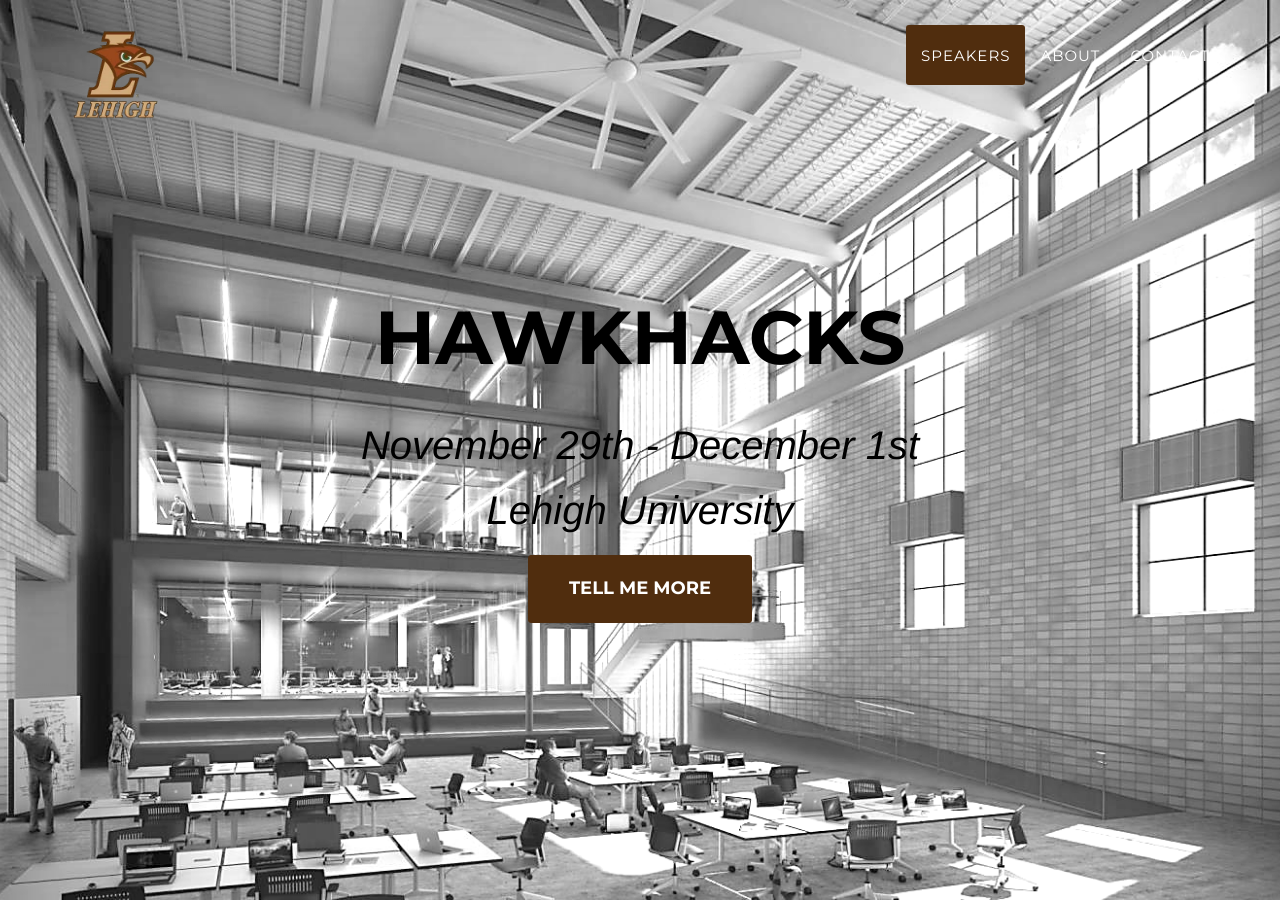
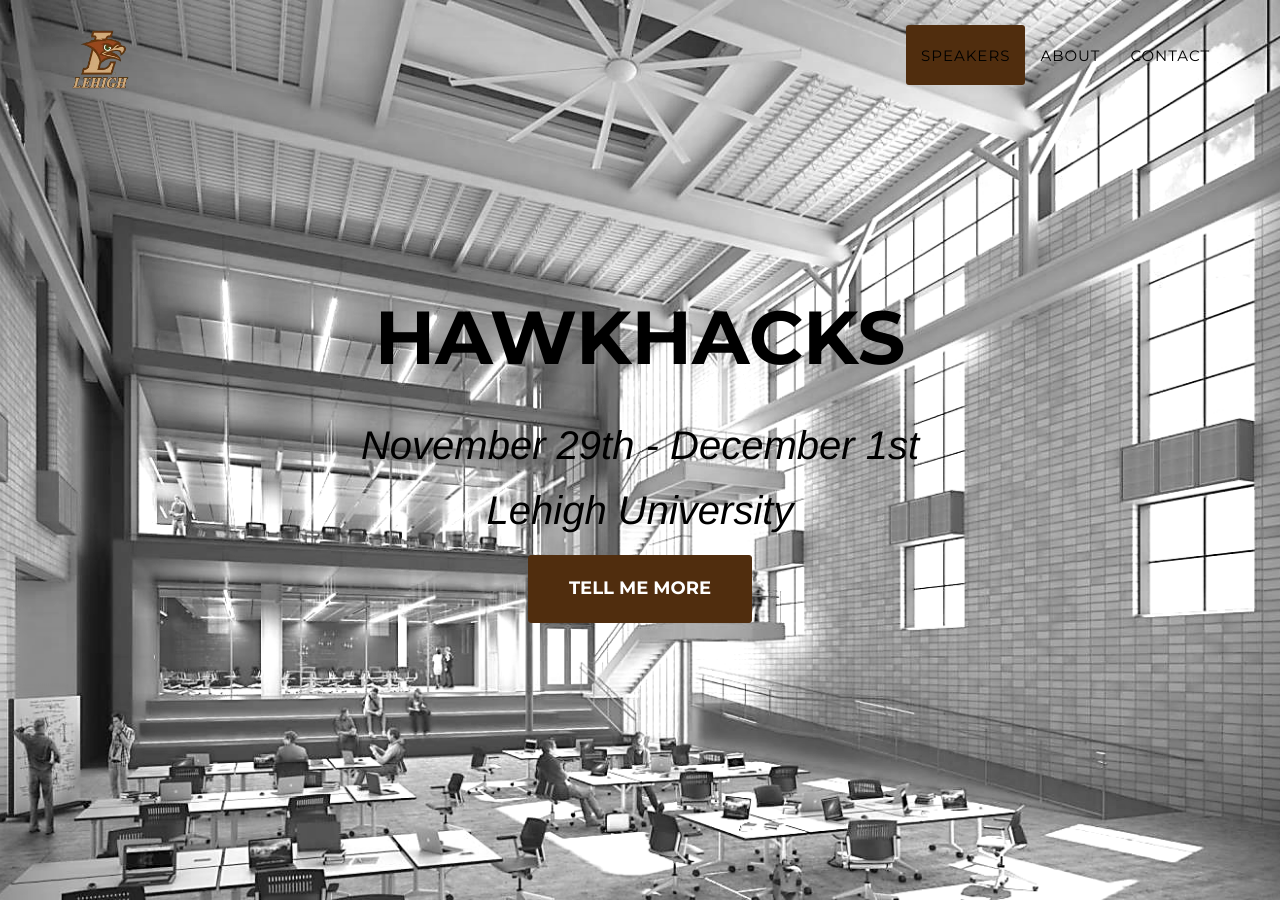
Before and after one commit to hawkhackslehigh/hawkhacks.github.io, a Jekyll site: the page built from index.html, in a window 1280 px wide and 900 px high. Built offline with Jekyll 4.4.1, drawn with Linux system fonts in a browser that asks for light colours; some web fonts are replaced.

Commit message:
venue and navbar

```diff
--- a/_config.yml
+++ b/_config.yml
@@ -15,7 +15,7 @@
   name: Your Facebook Page
   link: "https://www.facebook.com/"
 
-google_site_verification: googleXXXXXXXXXXXXXXXX.html
+google_site_verification: google2a01b21eb6d4eddc.html
 
 include: ['_2016_pages', '_2017_pages']
 
--- a/_includes/2016_css/agency.css
+++ b/_includes/2016_css/agency.css
@@ -281,7 +281,7 @@
     font-family: {{ site.data.template.font.primary }};
     font-weight: 400;
     letter-spacing: 1px;
-    color: #fff;
+    color: #000;
 }
 
 .navbar-default .nav li a:hover,
@@ -292,13 +292,13 @@
 
 .navbar-default .navbar-nav>.active>a {
     border-radius: 0;
-    color: #fff;
+    color: #000;
     background-color: #{{ site.data.template.color.primary }};
 }
 
 .navbar-default .navbar-nav>.active>a:hover,
 .navbar-default .navbar-nav>.active>a:focus {
-    color: #fff;
+    color: #000;
     background-color: #{{ site.data.template.color.secondary }};
 }
 
--- a/_includes/2017_data/header-home.html
+++ b/_includes/2017_data/header-home.html
@@ -9,7 +9,7 @@
                     <span class="icon-bar"></span>
                     <span class="icon-bar"></span>
                 </button>
-                <a class="navbar-brand page-scroll" href="/"><img src="/css/2017_style/img/lehigh.jpg" style="margin-top:-15px" width="90px" alt="icon-about"></a>
+                <a class="navbar-brand page-scroll" href="/"><img src="/css/2017_style/img/lehigh.jpg" style="margin-top:-15px" width="60px" alt="icon-about"></a>
             </div>
 
             <!-- Collect the nav links, forms, and other content for toggling -->
--- a/_includes/2017_data/header.html
+++ b/_includes/2017_data/header.html
@@ -9,7 +9,7 @@
                     <span class="icon-bar"></span>
                     <span class="icon-bar"></span>
                 </button>
-                <a class="navbar-brand page-scroll" href="/"><img src="../css/2017_style/img/lehigh.jpg" style="margin-top:-15px" width="80px" alt="icon-about"></a>
+                <a class="navbar-brand page-scroll" href="/"><img src="../css/2017_style/img/lehigh.jpg" style="margin-top:-15px" width="50px" alt="icon-about"></a>
             </div>
 
             <!-- Collect the nav links, forms, and other content for toggling -->
--- a/_layouts/2017_home.html
+++ b/_layouts/2017_home.html
@@ -1,6 +1,6 @@
 <!DOCTYPE html>
 <html>
-
+    <link rel="shortcut icon" type="image/x-icon" href="css/2017_style/img/lehigh.jpg"/>
   {% include 2016_data/head.html %}
 
 
```
Also changed, not shown: _2017_pages/venue.html (+7 -5 lines).
